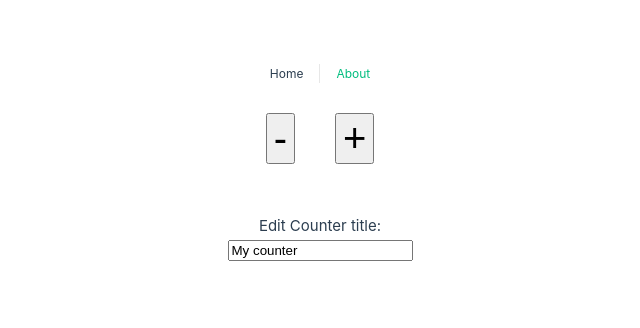
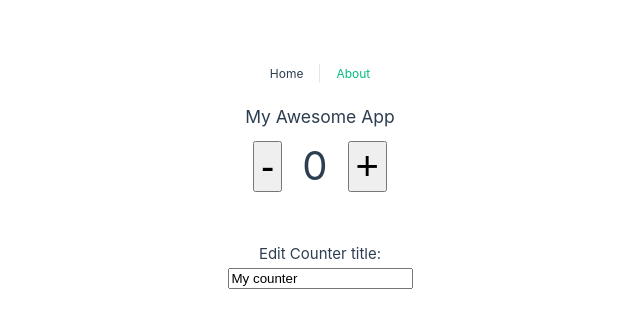
Before and after one commit to ederusena/vue3-composition-api-pinea, a Vue app in the folder vue-composition-api-basic/: page / in a window 1280 px wide. Shown: the top 328 px of the page, without its empty margins (320-960 px from the left). Built offline with nearby package versions, Linux system fonts and the light colour scheme.

Commit message:
Update HomeView.vue

```diff
--- a/vue-composition-api-basic/src/views/HomeView.vue
+++ b/vue-composition-api-basic/src/views/HomeView.vue
@@ -1,9 +1,9 @@
 <template>
   <div class="home">
-    <h3>{{ counterTitle }}</h3>
+    <h3>{{ appTitle }}</h3>
     <div>
       <button @click='decreaseCounter' class="btn">-</button>
-      <span class="counter">{{ counter }}</span>
+      <span class="counter">{{ counterData.count }}</span>
       <button @click='increaseCounter' class="btn">+</button>
     </div>
 
```
